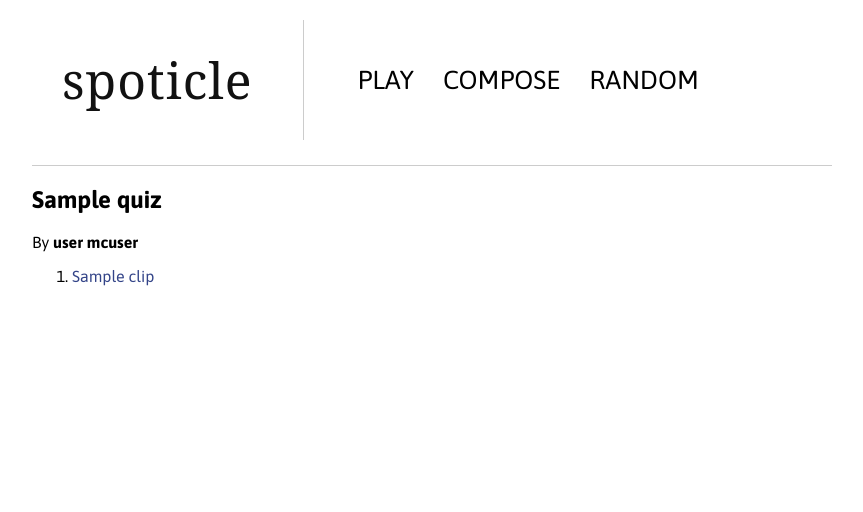
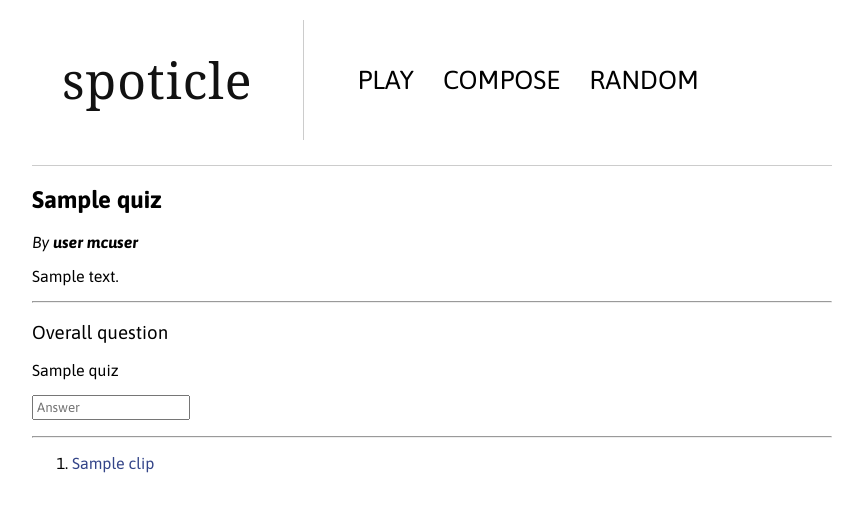
Before and after one commit to hftf/spoticle, a Django app: page /quiz/1/ in a window 1280 px wide. Shown: the top 512 px of the page, without its empty margins (208-1071 px from the left). Run offline with Django 3.2, Linux system fonts and the light colour scheme; tables that the repository leaves empty hold one stand-in row (values such as "Sample post"); some libraries are stand-ins or nearby versions; some web fonts are replaced.

Commit message:
Refactored quizclip ordering, extended quiz template

```diff
--- a/spoticle/models.py
+++ b/spoticle/models.py
@@ -18,9 +18,6 @@ class Quiz(models.Model):
 
 	def __unicode__(self):
 		return "%s (%s)" % (self.name, self.id)
-
-	def ordered_quizclips(self):
-		return self.quizclip_set.order_by("position")
 
 	def save(self, *args, **kwargs):
 		"""
@@ -57,3 +54,6 @@ class QuizClip(models.Model):
 
 	def __unicode__(self):
 		return "[%s] %s (%s)" % (self.position, self.quiz, self.clip)
+
+	class Meta:
+		ordering = ['position']
--- a/spoticle/templates/quiz.html
+++ b/spoticle/templates/quiz.html
@@ -2,9 +2,19 @@
 
 {% block content %}
 <h2><strong>{{ quiz.name }}</strong></h2>
-<p>By <strong>user mcuser</strong></p>
+<p><cite>By <strong>user mcuser</strong></cite></p>
+<p>{{ quiz.description }}</p>
+<hr />
+
+{% if quiz.question %}
+	<h3>Overall question</h3>
+	<p>{{ quiz.question }}</p>
+	<p><input type="text" placeholder="Answer" /></p>
+	<hr />
+{% endif %}
+
 <ol>
-{% for quizclip in quiz.ordered_quizclips %}
+{% for quizclip in quiz.quizclip_set.all %}
 	<li value="{{ quizclip.position }}"><a href="{% url 'clip' quizclip.clip.id %}">{{ quizclip.clip.name }}</a></li>
 {% endfor %}
 </ol>
```
